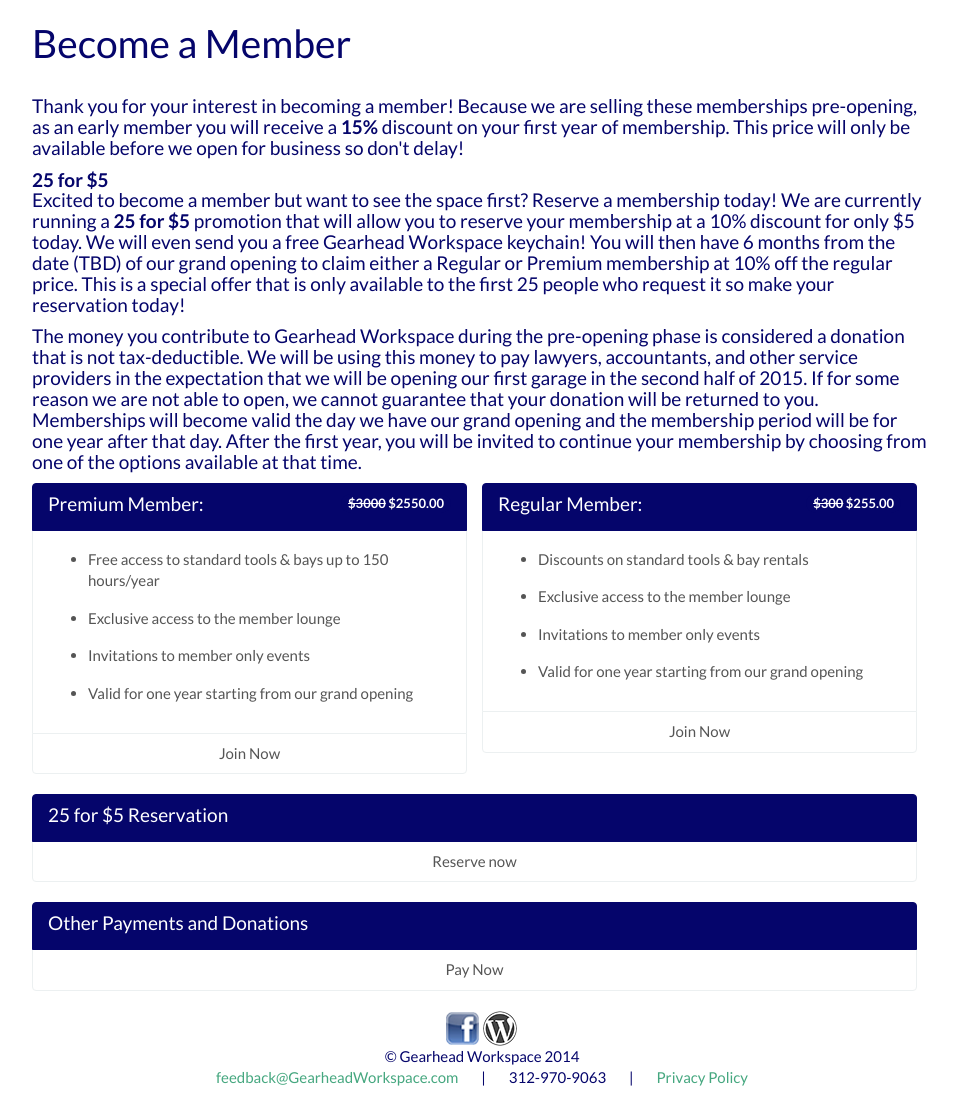
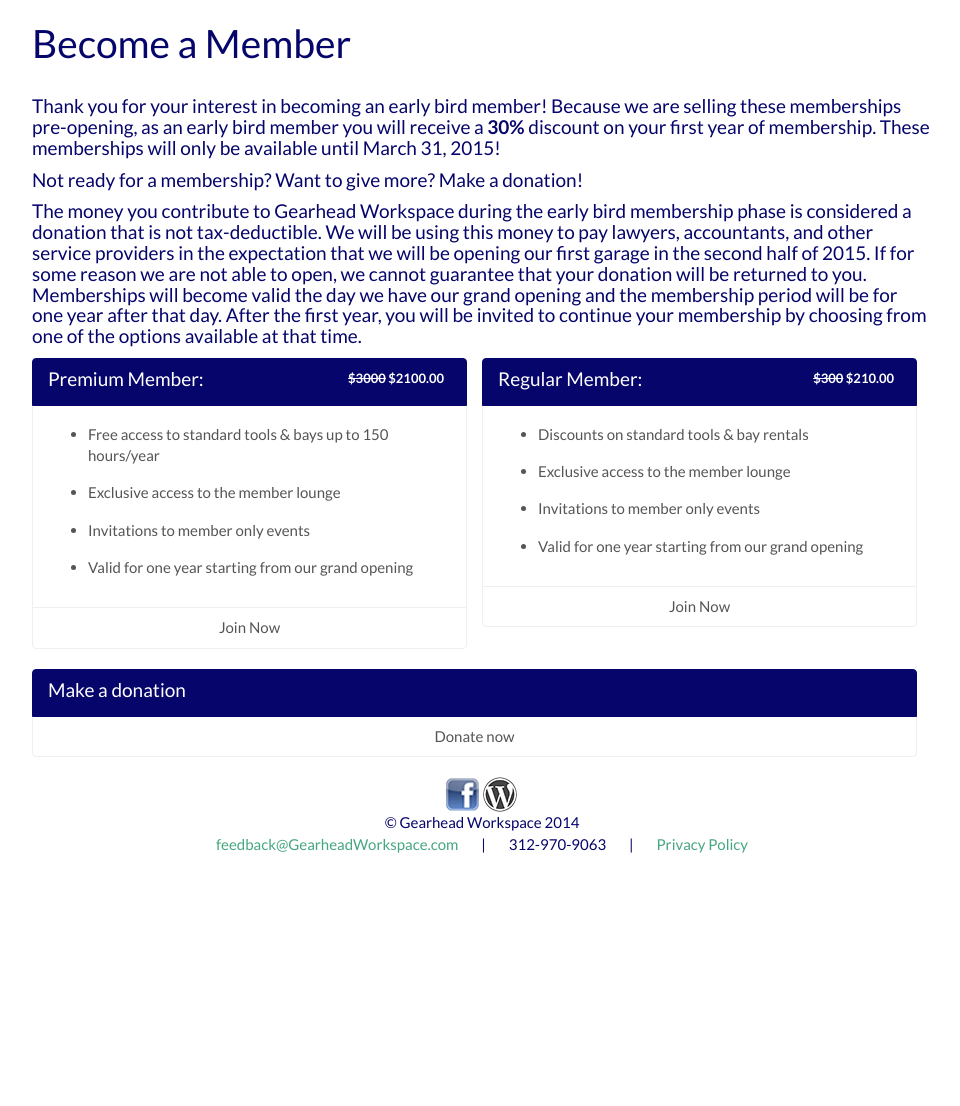
Before and after one commit to GearheadWorkspace/gearheadworkspace, a Django app: page /membership/ in a window 1280 px wide. Shown: the part 60-1166 px from the top of the page, without its empty margins (158-1118 px from the left). After the commit the page ends 913 px from the top, so only its background shows below. Run offline with Django 3.2, Linux system fonts and the light colour scheme; some libraries are stand-ins or nearby versions.

Commit message:
Undo 25 for 5

```diff
--- a/promo/context_processors.py
+++ b/promo/context_processors.py
@@ -6,5 +6,4 @@ def membership_prices(request):
     return {
     	'PREMIUM_MEMBERSHIP': settings.PREMIUM_MEMBERSHIP,
     	'REGULAR_MEMBERSHIP': settings.REGULAR_MEMBERSHIP,
-		'MEMBERSHIP_RESERVATION': settings.MEMBERSHIP_RESERVATION,
     }
--- a/promo/views.py
+++ b/promo/views.py
@@ -37,7 +37,6 @@ def payment(request, membership):
     amount = {
         'premium': settings.PREMIUM_MEMBERSHIP,
         'regular': settings.REGULAR_MEMBERSHIP,
-		'reservation': settings.MEMBERSHIP_RESERVATION,
         'donation': request.POST.get("amount", 0)
     }
 
--- a/templates/membership.html
+++ b/templates/membership.html
@@ -8,16 +8,15 @@
   <h1 class="page-header">Become a Member</h1>
 <h4>
     <p>
-      Thank you for your interest in becoming a member! Because we are selling these memberships pre-opening, as an early member you will receive a <b>15%</b> discount on your first year of membership. This price will only be available before we open for business so don't delay!
+      Thank you for your interest in becoming an early bird member! Because we are selling these memberships pre-opening, as an early bird member you will receive a <b>30%</b> discount on your first year of membership. These memberships will only be available until March 31, 2015!
     </p>
 
     <p>
-      <b>25 for $5</b><br>
-      Excited to become a member but want to see the space first? Reserve a membership today! We are currently running a <b>25 for $5</b> promotion that will allow you to reserve your membership at a 10% discount for only $5 today. We will even send you a free Gearhead Workspace keychain! You will then have 6 months from the date (TBD) of our grand opening to claim either a Regular or Premium membership at 10% off the regular price. This is a special offer that is only available to the first 25 people who request it so make your reservation today!
+      Not ready for a membership? Want to give more? Make a donation!
     </p>
 
     <p>
-      The money you contribute to Gearhead Workspace during the pre-opening phase is considered a donation that is not tax-deductible. We will be using this money to pay lawyers, accountants, and other service providers in the expectation that we will be opening our first garage in the second half of 2015. If for some reason we are not able to open, we cannot guarantee that your donation will be returned to you. Memberships will become valid the day we have our grand opening and the membership period will be for one year after that day. After the first year, you will be invited to continue your membership by choosing from one of the options available at that time.
+      The money you contribute to Gearhead Workspace during the early bird membership phase is considered a donation that is not tax-deductible. We will be using this money to pay lawyers, accountants, and other service providers in the expectation that we will be opening our first garage in the second half of 2015. If for some reason we are not able to open, we cannot guarantee that your donation will be returned to you. Memberships will become valid the day we have our grand opening and the membership period will be for one year after that day. After the first year, you will be invited to continue your membership by choosing from one of the options available at that time.
     </p>
 </h4>
     {% include "partials/membership_options.html" %}
--- a/templates/partials/membership_options.html
+++ b/templates/partials/membership_options.html
@@ -43,29 +43,16 @@
   </a>
 </div>
 
-<div class="col-md-12 list-group">
-  <a href="{% url 'membership' %}" class="list-group-item active">
-    <h4 class="list-group-item-heading">
-      25 for $5 Reservation
-    </h4>
-  </a>
-  <a href="{% url 'payment' membership='reservation' %}" class="list-group-item">
-    <p class="list-group-item-text text-center">
-      Reserve now
-    </p>
-  </a>
-</div>
-
 
 <div class="col-md-12 list-group">
   <a href="{% url 'membership' %}" class="list-group-item active">
     <h4 class="list-group-item-heading">
-      Other Payments and Donations
+      Make a donation
     </h4>
   </a>
   <a href="{% url 'payment' membership='donation' %}" class="list-group-item">
     <p class="list-group-item-text text-center">
-      Pay Now
+      Donate now
     </p>
   </a>
 </div>
```
Also changed, not shown: gearheadworkspace/settings.py (+3 -4 lines).
